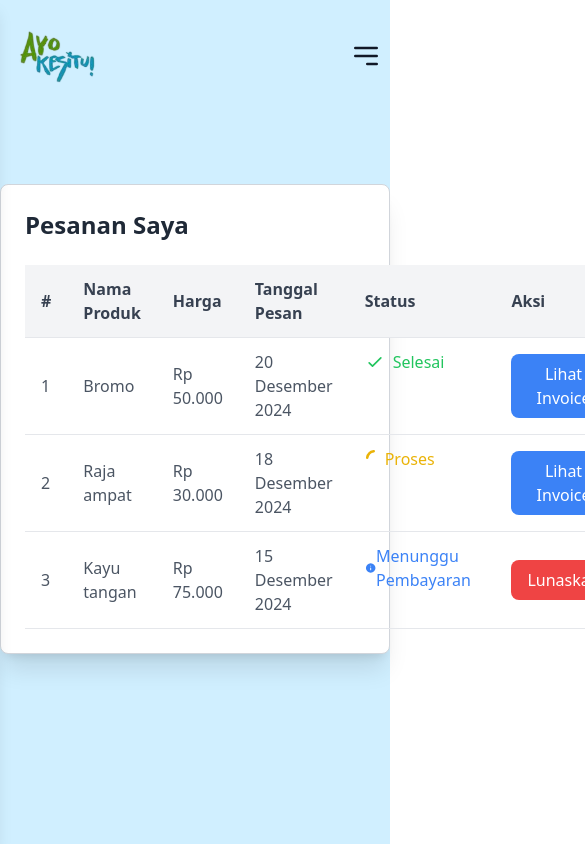
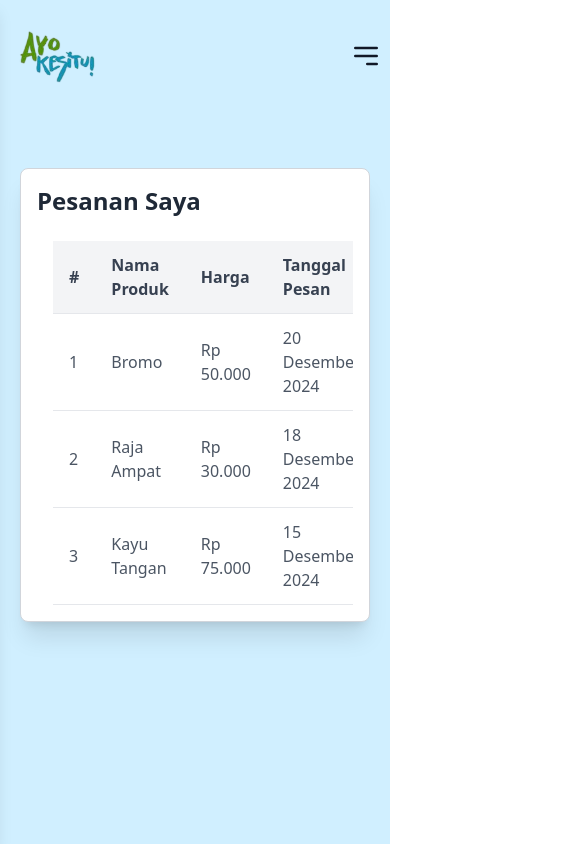
Before and after one commit to Kader2637/AyoKesitu_Devlop, a Vue app: page /order in a window 390 px wide. Shown: the top 844 px of the page, 585 px wide, since content can reach past the window. Built offline with nearby package versions, Linux system fonts and the light colour scheme.

Commit message:
fix : responsive invoice

```diff
--- a/src/views/YourOrderView.vue
+++ b/src/views/YourOrderView.vue
@@ -7,9 +7,11 @@ const router = useRouter()
 <template>
     <div class="bg-[#D0EFFF] min-h-screen w-full flex flex-col">
         <Navbar />
-        <div class="mt-6 flex justify-center ">
-            <div class="w-full container p-6 bg-white shadow-xl rounded-lg border border-gray-300 mt-40">
+        <div class="mt-6 flex justify-center px-5">
+            <div class="w-full max-w-6xl p-4 sm:p-6 bg-white shadow-xl rounded-lg border border-gray-300 mt-36">
                 <h2 class="text-2xl font-bold text-gray-800 mb-6">Pesanan Saya</h2>
+                <!-- Tabel dengan Scroll Horizontal -->
+                <div class="overflow-x-auto px-4 sm:px-6">
                     <table class="w-full text-left border-collapse">
                         <thead>
                             <tr class="bg-gray-100 border-b">
@@ -22,59 +24,60 @@ const router = useRouter()
                             </tr>
                         </thead>
                         <tbody>
+                            <!-- Baris pertama -->
                             <tr class="border-b hover:bg-gray-50">
                                 <td class="py-3 px-4 text-gray-600">1</td>
                                 <td class="py-3 px-4 text-gray-600">Bromo</td>
                                 <td class="py-3 px-4 text-gray-600">Rp 50.000</td>
                                 <td class="py-3 px-4 text-gray-600">20 Desember 2024</td>
                                 <td class="py-3 px-4 text-green-500 font-medium flex items-center">
-                                <svg class="w-5 h-5 mr-2" xmlns="http://www.w3.org/2000/svg" fill="none"
-                                    viewBox="0 0 24 24" stroke="currentColor">
-                                    <path stroke-linecap="round" stroke-linejoin="round" stroke-width="2"
-                                        d="M5 13l4 4L19 7" />
+                                    <svg class="w-5 h-5 mr-2" xmlns="http://www.w3.org/2000/svg" fill="none" viewBox="0 0 24 24" stroke="currentColor">
+                                        <path stroke-linecap="round" stroke-linejoin="round" stroke-width="2" d="M5 13l4 4L19 7" />
                                     </svg>
                                     Selesai
                                 </td>
                                 <td class="py-3 px-4">
-                                <button class="px-4 py-2 bg-blue-500 text-white rounded-lg hover:bg-blue-600"  @click="router.push('/invoice')">Lihat
-                                    Invoice</button>
+                                    <button class="px-4 py-2 bg-blue-500 text-white rounded-lg hover:bg-blue-600" @click="router.push('/invoice')">
+                                        Lihat Invoice
+                                    </button>
                                 </td>
                             </tr>
+                            <!-- Baris kedua -->
                             <tr class="border-b hover:bg-gray-50">
                                 <td class="py-3 px-4 text-gray-600">2</td>
-                            <td class="py-3 px-4 text-gray-600">Raja ampat</td>
+                                <td class="py-3 px-4 text-gray-600">Raja Ampat</td>
                                 <td class="py-3 px-4 text-gray-600">Rp 30.000</td>
                                 <td class="py-3 px-4 text-gray-600">18 Desember 2024</td>
                                 <td class="py-3 px-4 text-yellow-500 font-medium flex items-center">
                                     <svg xmlns="http://www.w3.org/2000/svg" width="20" height="20" viewBox="0 0 24 24">
-                                    <path fill="currentColor"
-                                        d="M10.14,1.16a11,11,0,0,0-9,8.92A1.59,1.59,0,0,0,2.46,12,1.52,1.52,0,0,0,4.11,10.7a8,8,0,0,1,6.66-6.61A1.42,1.42,0,0,0,12,2.69h0A1.57,1.57,0,0,0,10.14,1.16Z">
-                                        <animateTransform attributeName="transform" dur="0.75s" repeatCount="indefinite"
-                                            type="rotate" values="0 12 12;360 12 12" />
+                                        <path fill="currentColor" d="M10.14,1.16a11,11,0,0,0-9,8.92A1.59,1.59,0,0,0,2.46,12A1.52,1.52,0,0,0,4.11,10.7a8,8,0,0,1,6.66-6.61A1.42,1.42,0,0,0,12,2.69h0A1.57,1.57,0,0,0,10.14,1.16Z">
+                                            <animateTransform attributeName="transform" dur="0.75s" repeatCount="indefinite" type="rotate" values="0 12 12;360 12 12" />
                                         </path>
                                     </svg>
                                     Proses
                                 </td>
                                 <td class="py-3 px-4">
-                                <button class="px-4 py-2 bg-blue-500 text-white rounded-lg hover:bg-blue-600"  @click="router.push('/invoice')">Lihat
-                                    Invoice</button>
+                                    <button class="px-4 py-2 bg-blue-500 text-white rounded-lg hover:bg-blue-600" @click="router.push('/invoice')">
+                                        Lihat Invoice
+                                    </button>
                                 </td>
                             </tr>
+                            <!-- Baris ketiga -->
                             <tr class="border-b hover:bg-gray-50">
                                 <td class="py-3 px-4 text-gray-600">3</td>
-                            <td class="py-3 px-4 text-gray-600">Kayu tangan</td>
+                                <td class="py-3 px-4 text-gray-600">Kayu Tangan</td>
                                 <td class="py-3 px-4 text-gray-600">Rp 75.000</td>
                                 <td class="py-3 px-4 text-gray-600">15 Desember 2024</td>
                                 <td class="py-3 px-4 text-blue-500 font-medium flex items-center">
                                     <svg xmlns="http://www.w3.org/2000/svg" width="20" height="20" viewBox="0 0 24 24">
-                                    <path fill="currentColor"
-                                        d="M12 17q.425 0 .713-.288T13 16v-4q0-.425-.288-.712T12 11t-.712.288T11 12v4q0 .425.288.713T12 17m0-8q.425 0 .713-.288T13 8t-.288-.712T12 7t-.712.288T11 8t.288.713T12 9m0 13q-2.075 0-3.9-.788t-3.175-2.137T2.788 15.9T2 12t.788-3.9t2.137-3.175T8.1 2.788T12 2t3.9.788t3.175 2.137T21.213 8.1T22 12t-.788 3.9t-2.137 3.175t-3.175 2.138T12 22" />
+                                        <path fill="currentColor" d="M12 17q.425 0 .713-.288T13 16v-4q0-.425-.288-.712T12 11t-.712.288T11 12v4q0 .425.288.713T12 17m0-8q.425 0 .713-.288T13 8t-.288-.712T12 7t-.712.288T11 8t.288.713T12 9m0 13q-2.075 0-3.9-.788t-3.175-2.137T2.788 15.9T2 12t.788-3.9t2.137-3.175T8.1 2.788T12 2t3.9.788t3.175 2.137T21.213 8.1T22 12t-.788 3.9t-2.137 3.175t-3.175 2.138T12 22" />
                                     </svg>
                                     Menunggu Pembayaran
                                 </td>
                                 <td class="py-3 px-4">
-                                <button
-                                    class="px-4 py-2 bg-red-500 text-white rounded-lg hover:bg-red-600" @click="router.push('/chekout')">Lunaskan</button>
+                                    <button class="px-4 py-2 bg-red-500 text-white rounded-lg hover:bg-red-600" @click="router.push('/checkout')">
+                                        Lunaskan
+                                    </button>
                                 </td>
                             </tr>
                         </tbody>
@@ -82,4 +85,5 @@ const router = useRouter()
                 </div>
             </div>
         </div>
+    </div>
 </template>
```
Lines whose indentation alone changed are shown as unchanged.
